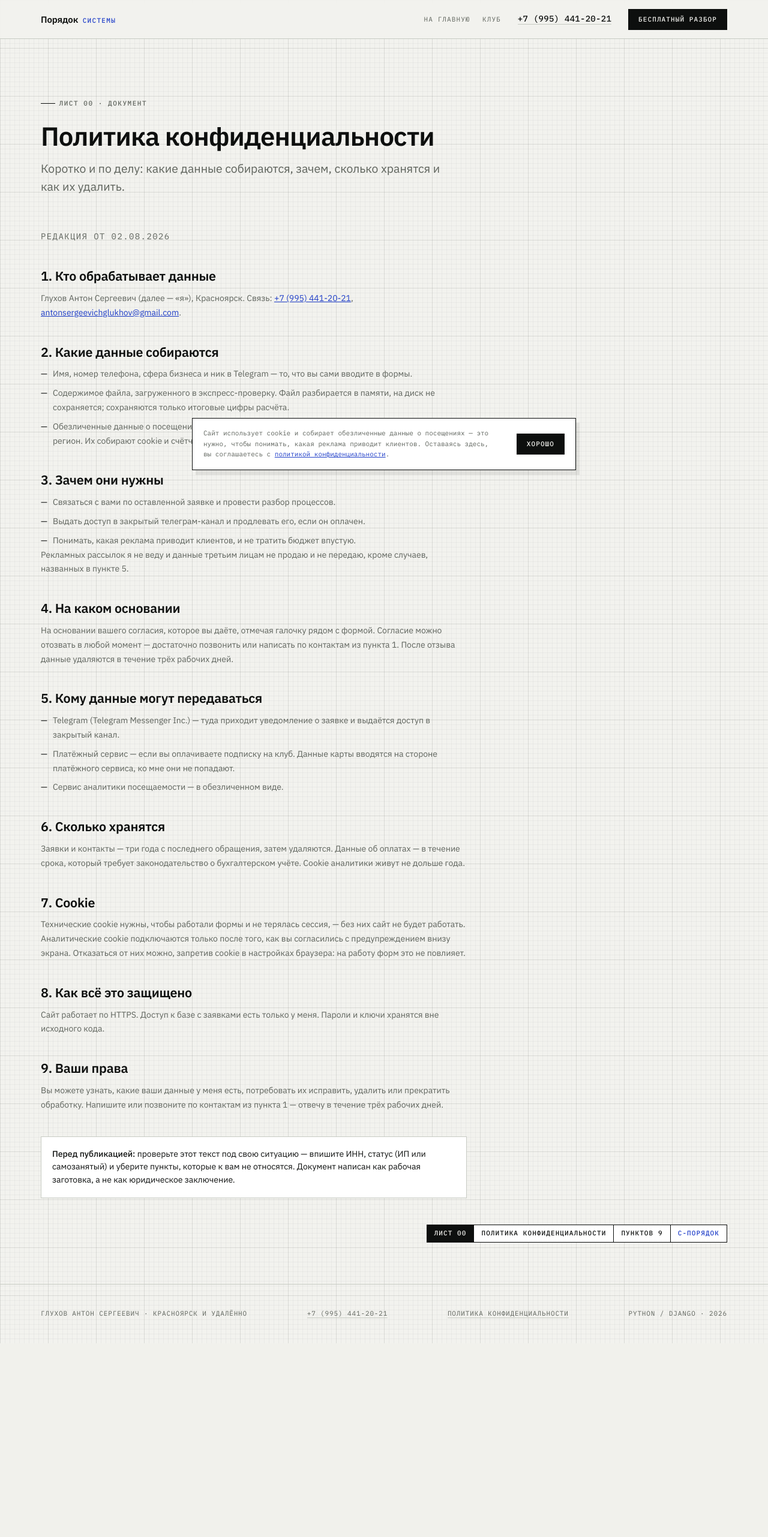
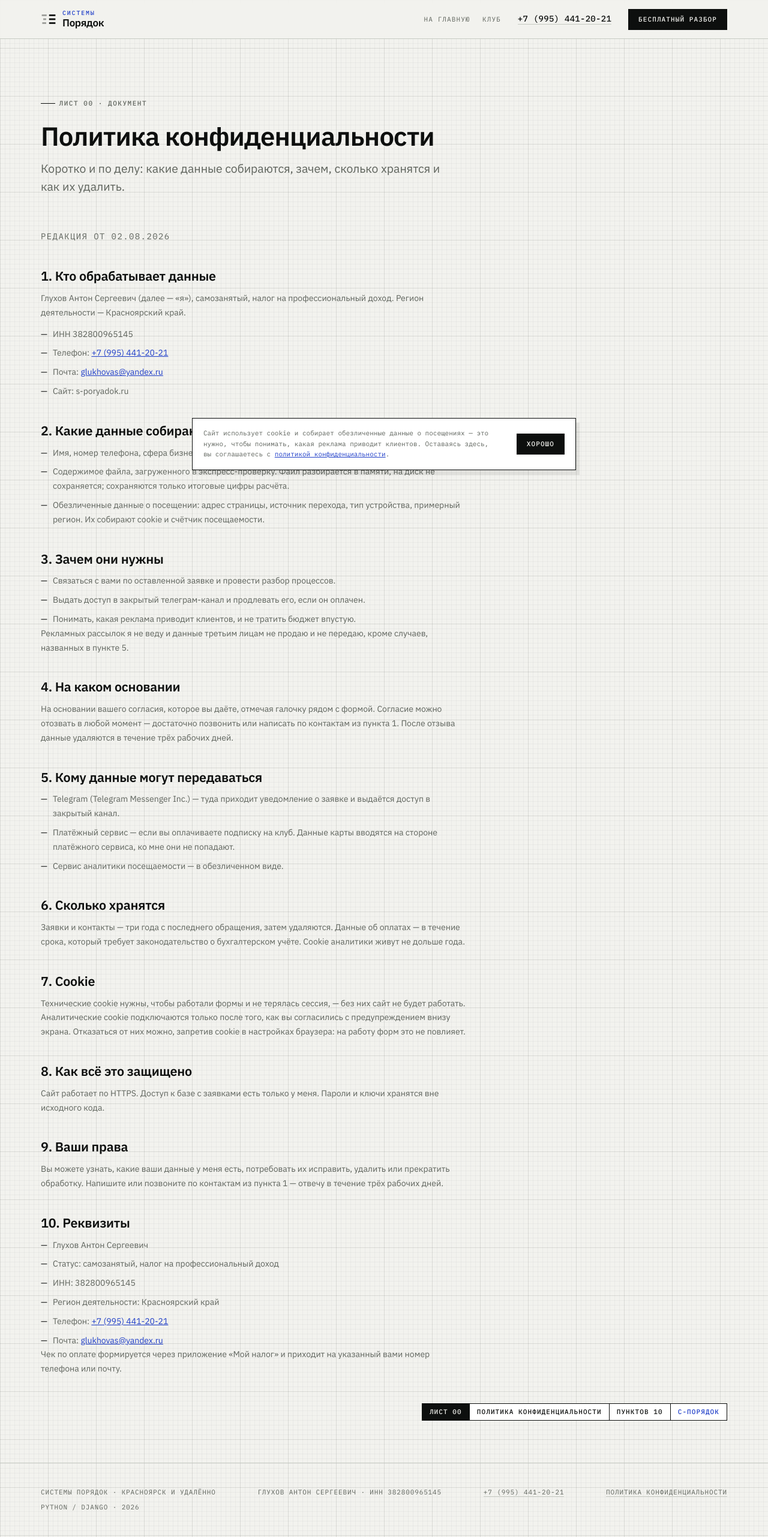
Before and after one commit to AntonSergeevich/poryadok-landing, a Django app: page /privacy/ in a window 1280 px wide. Shown: the whole page at 60% size. Before the commit the page ends 2240 px from the top, so only its background shows below. Run offline with Django 5.2, Linux system fonts and the light colour scheme.

Commit message:
Логотип, название «Системы Порядок», реквизиты самозанятого
Логотип. Знак — обрывки вразнобой слева, ровные линии справа: тезис сайта,
сведённый к шести штрихам. Читается от 60px до 13px, нарисован в currentColor,
поэтому одинаково работает на бумаге и на графите. Из четырёх проб выбран
этот: варианты с наклоном разваливались в мелком размере, вариант со
штампом терял смысл.

Название приведено к «Системы Порядок»: слово «Системы» ушло наверх мелкой
надписью, «Порядок» остался крупным. Так название читается в нужном порядке,
но сильное слово по-прежнему главное. Обновлены заголовок страницы, подвал
и favicon.

Почта заменена на glukhovas@yandex.ru — гугловая в России сейчас
не годится для указания в документах.

Реквизиты самозанятого добавлены в политику конфиденциальности: ФИО, статус,
ИНН, регион, телефон, почта. Появился отдельный пункт «Реквизиты» и строка
про чек из «Мой налог». Убрана пометка о том, что документ — заготовка.

Паспорт и СНИЛС на сайт не выносятся и в репозиторий не попадают: в
реквизитах самозанятого они не нужны, а публикация даёт готовый набор
для оформления займов и сим-карт на чужое имя.

Co-Authored-By: Claude Opus 5 <noreply@anthropic.com>
Claude-Session: https://claude.ai/code/session_019G2LsnhqPsGKyL1ERjGrA5

```diff
--- a/landing/context_processors.py
+++ b/landing/context_processors.py
@@ -11,5 +11,7 @@ def site(request):
         'SITE_CITY': settings.SITE_CITY,
         'SITE_TELEGRAM': settings.SITE_TELEGRAM,
         'SITE_INN': settings.SITE_INN,
+        'SITE_REGION': settings.SITE_REGION,
+        'SITE_STATUS': settings.SITE_STATUS,
         'YANDEX_METRIKA_ID': settings.YANDEX_METRIKA_ID,
     }
--- a/landing/static/landing/css/site.css
+++ b/landing/static/landing/css/site.css
@@ -189,11 +189,21 @@ h3,.h3{font-size:var(--t-h3);font-weight:600;line-height:1.25;letter-spacing:-.0
 @supports not (backdrop-filter:blur(8px)){.head{background:var(--paper)}}
 .head__in{display:flex;align-items:center;gap:var(--gut);min-height:64px}
 .logo{
-  display:flex;align-items:baseline;gap:.5em;text-decoration:none;
-  font:600 .9375rem/1 var(--f-sans);letter-spacing:-.01em;margin-right:auto;
+  display:flex;align-items:center;gap:10px;text-decoration:none;
+  margin-right:auto;color:var(--graphite);
 }
-.logo b{font-weight:600}
-.logo i{font:500 var(--t-tag)/1 var(--f-mono);font-style:normal;color:var(--ink);letter-spacing:.12em;text-transform:uppercase}
+.logo__mark{width:26px;height:26px;flex:none;display:block}
+.logo__word{display:flex;flex-direction:column;line-height:1}
+.logo__word i{
+  font:500 .625rem/1 var(--f-mono);font-style:normal;color:var(--ink);
+  letter-spacing:.18em;text-transform:uppercase;margin-bottom:3px;
+}
+.logo__word b{font:600 1.0625rem/1 var(--f-sans);letter-spacing:-.02em}
+.logo:hover .logo__mark{color:var(--ink)}
+@media (max-width:400px){
+  .logo__mark{width:22px;height:22px}
+  .logo__word b{font-size:.9375rem}
+}
 .nav{display:flex;gap:clamp(14px,1.6vw,26px)}
 .nav a{
   font:400 var(--t-tag)/1 var(--f-mono);text-transform:uppercase;letter-spacing:.1em;
--- a/landing/templates/landing/base.html
+++ b/landing/templates/landing/base.html
@@ -4,7 +4,7 @@
 <meta charset="UTF-8">
 <meta name="viewport" content="width=device-width, initial-scale=1">
 <meta name="theme-color" content="#F2F2EE">
-<title>{% block title %}Порядок — операционные системы для малого бизнеса в Красноярске{% endblock %}</title>
+<title>{% block title %}Системы Порядок — операционные системы для малого бизнеса в Красноярске{% endblock %}</title>
 <meta name="description" content="{% block description %}Собираю операционные системы для малого бизнеса: заявки, записи, оплаты, напоминания, отчётность в одном месте. Python/Django. Красноярск и удалённо. Бесплатный разбор процессов.{% endblock %}">
 <link rel="canonical" href="{{ request.scheme }}://{{ request.get_host }}{{ request.path }}">
 
@@ -38,8 +38,14 @@ if(!matchMedia('(prefers-reduced-motion: reduce)').matches){
 
 <header class="head" id="head">
   <div class="wrap head__in">
-    <a class="logo" href="{% url 'index' %}">
-      <b>Порядок</b><i>Системы</i>
+    <a class="logo" href="{% url 'index' %}" aria-label="Системы Порядок — на главную">
+      <svg class="logo__mark" viewBox="0 0 32 32" width="32" height="32" aria-hidden="true" focusable="false">
+        <g stroke="currentColor" stroke-width="3.4">
+          <path d="M2 8h10" opacity=".38"/><path d="M5 16h6" opacity=".38"/><path d="M3 24h8" opacity=".38"/>
+          <path d="M17 8h13"/><path d="M17 16h13"/><path d="M17 24h13"/>
+        </g>
+      </svg>
+      <span class="logo__word"><i>Системы</i><b>Порядок</b></span>
     </a>
     <nav class="nav" id="nav" aria-label="Разделы сайта">
       {% block nav %}
@@ -66,7 +72,8 @@ if(!matchMedia('(prefers-reduced-motion: reduce)').matches){
 
 <footer class="foot">
   <div class="wrap foot__in">
-    <p>{{ SITE_OWNER }} · {{ SITE_CITY }} и удалённо</p>
+    <p>Системы Порядок · {{ SITE_CITY }} и удалённо</p>
+    <p>{{ SITE_OWNER }}{% if SITE_INN %} · ИНН {{ SITE_INN }}{% endif %}</p>
     <p><a href="tel:{{ SITE_PHONE }}">{{ SITE_PHONE_PRETTY }}</a></p>
     <p><a href="{% url 'privacy' %}">Политика конфиденциальности</a></p>
     <p>Python / Django · {% now "Y" %}</p>
--- a/landing/templates/landing/privacy.html
+++ b/landing/templates/landing/privacy.html
@@ -24,10 +24,15 @@
 
       <h3>1. Кто обрабатывает данные</h3>
       <p>
-        {{ owner }}{% if SITE_INN %}, ИНН {{ SITE_INN }}{% endif %} (далее — «я»),
-        {{ SITE_CITY }}. Связь: <a href="tel:{{ phone }}">{{ phone_pretty }}</a>,
-        <a href="mailto:{{ email }}">{{ email }}</a>.
+        {{ owner }} (далее — «я»){% if SITE_STATUS %}, {{ SITE_STATUS }}{% endif %}.
+        {% if SITE_REGION %}Регион деятельности — {{ SITE_REGION }}.{% endif %}
       </p>
+      <ul class="doc__list">
+        {% if SITE_INN %}<li>ИНН {{ SITE_INN }}</li>{% endif %}
+        <li>Телефон: <a href="tel:{{ phone }}">{{ phone_pretty }}</a></li>
+        <li>Почта: <a href="mailto:{{ email }}">{{ email }}</a></li>
+        <li>Сайт: s-poryadok.ru</li>
+      </ul>
 
       <h3>2. Какие данные собираются</h3>
       <ul class="doc__list">
@@ -93,17 +98,25 @@
         из пункта 1 — отвечу в течение трёх рабочих дней.
       </p>
 
-      <div class="note" style="margin-top:calc(var(--u)*5)">
-        <b>Перед публикацией:</b> проверьте этот текст под свою ситуацию — впишите ИНН,
-        статус (ИП или самозанятый) и уберите пункты, которые к вам не относятся.
-        Документ написан как рабочая заготовка, а не как юридическое заключение.
-      </div>
+      <h3>10. Реквизиты</h3>
+      <ul class="doc__list">
+        <li>{{ owner }}</li>
+        {% if SITE_STATUS %}<li>Статус: {{ SITE_STATUS }}</li>{% endif %}
+        {% if SITE_INN %}<li>ИНН: {{ SITE_INN }}</li>{% endif %}
+        {% if SITE_REGION %}<li>Регион деятельности: {{ SITE_REGION }}</li>{% endif %}
+        <li>Телефон: <a href="tel:{{ phone }}">{{ phone_pretty }}</a></li>
+        <li>Почта: <a href="mailto:{{ email }}">{{ email }}</a></li>
+      </ul>
+      <p>
+        Чек по оплате формируется через приложение «Мой налог» и приходит
+        на указанный вами номер телефона или почту.
+      </p>
     </div>
 
     <div class="stamp" aria-hidden="true">
       <span class="s-num">Лист 00</span>
       <span class="s-name">Политика конфиденциальности</span>
-      <span class="s-scale">Пунктов 9</span>
+      <span class="s-scale">Пунктов 10</span>
       <span class="s-org">С-Порядок</span>
     </div>
   </div>
```
Also changed, not shown: core/settings.py (+7 -2 lines), landing/static/landing/img/favicon.svg, landing/static/landing/img/logo.svg (added), landing/static/landing/img/og.png, 1 other file.
